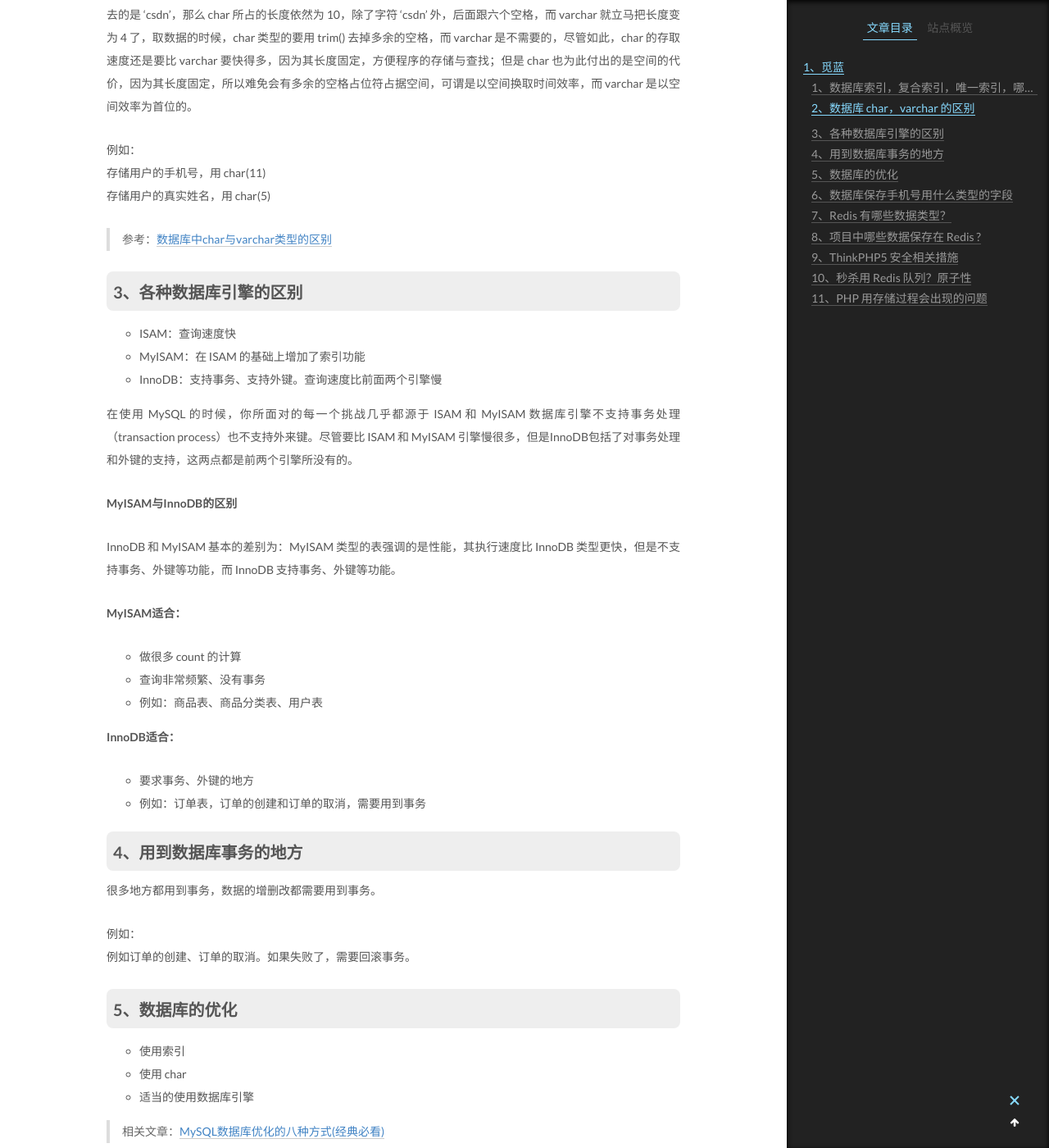
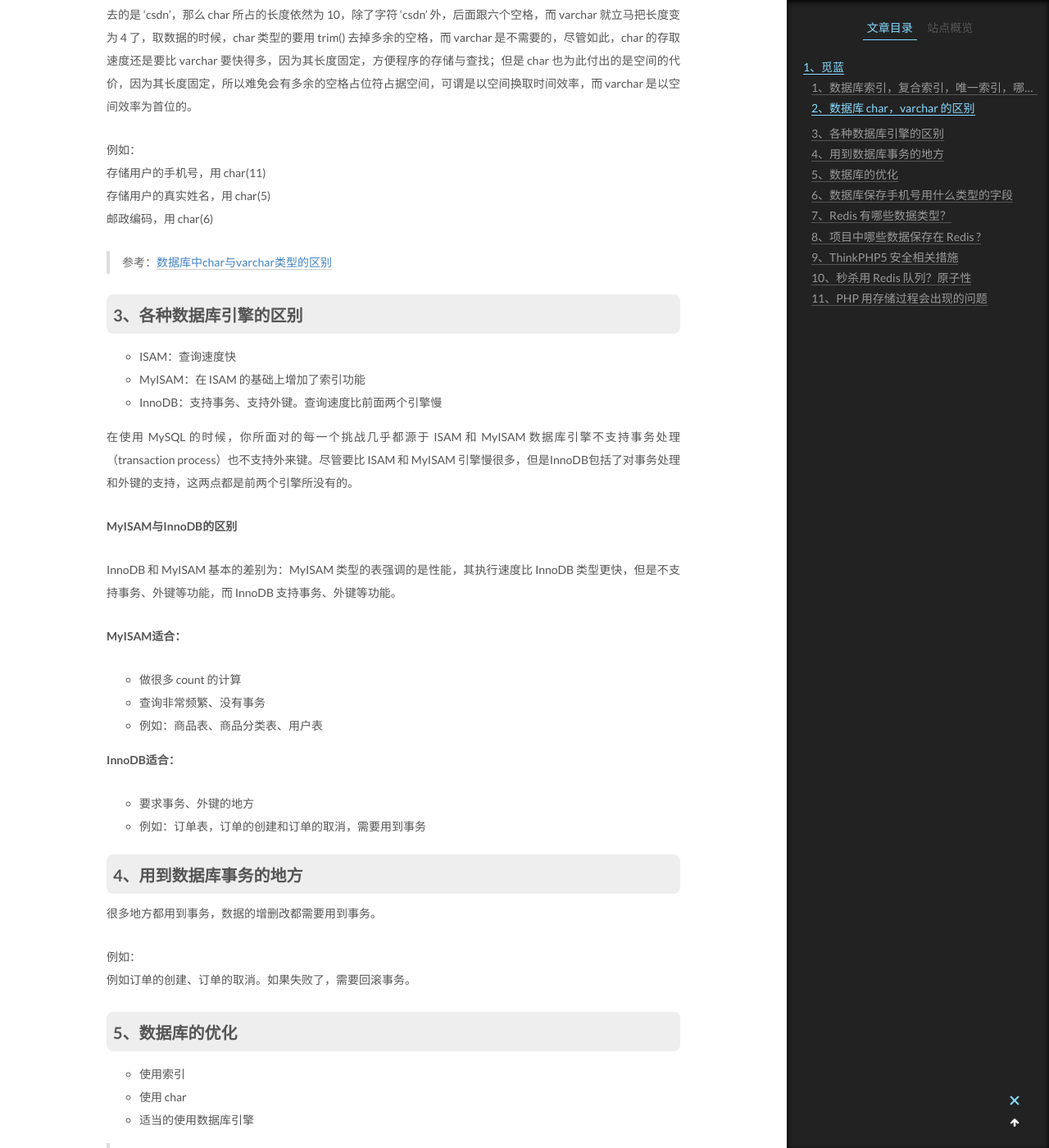
Before and after one commit to nnngu/LearningNotes, a Jekyll site: the page built from _posts/2018-06-05-PHP 面试题收集.md, in a window 1280 px wide and 1400 px high, scrolled down 1580 px. Shown: the whole window at 82% size. Built offline with Jekyll 4.4.1, drawn with Linux system fonts in a browser that asks for light colours.

Commit message:
修改文件: _posts/2018-06-05-PHP 面试题收集.md

```diff
--- a/_posts/2018-06-05-PHP 面试题收集.md
+++ b/_posts/2018-06-05-PHP 面试题收集.md
@@ -54,6 +54,7 @@ char 的长度是固定的。而 varchar 的长度是自动调整的，也就是
 例如：
 存储用户的手机号，用 char(11)
 存储用户的真实姓名，用 char(5)
+邮政编码，用 char(6)
 
 >参考：[数据库中char与varchar类型的区别](https://www.cnblogs.com/Berryxiong/p/6248464.html)
 
```
